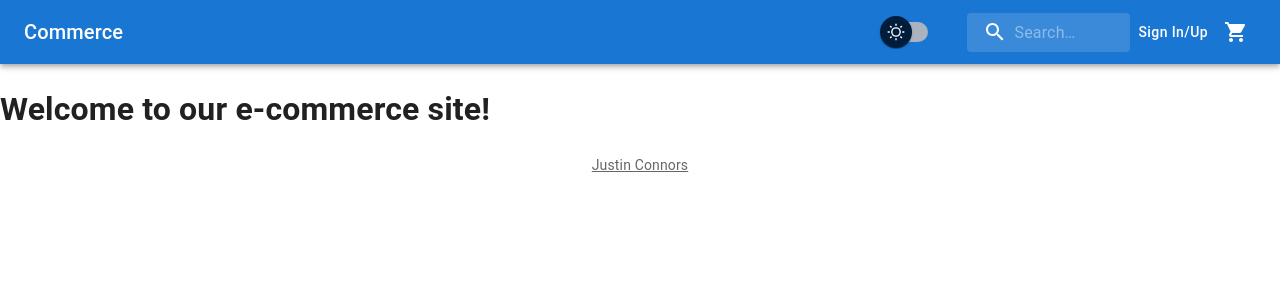
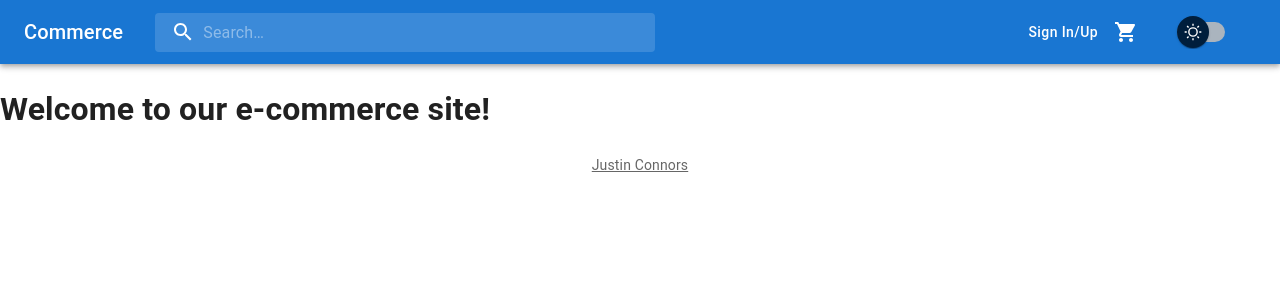
Before and after one commit to Justin-Connors/e-commerce-site, a React (Create React App) app in the folder client/: page / in a window 1280 px wide. Shown: the top 300 px of the page. Built offline with nearby package versions, Linux system fonts and the light colour scheme.

Commit message:
tweaks made to navbar to make it more clean

```diff
--- a/client/src/components/Nav/index.js
+++ b/client/src/components/Nav/index.js
@@ -5,8 +5,6 @@ import SearchIcon from "@mui/icons-material/Search";
 import CartIcon from "@mui/icons-material/ShoppingCart";
 import InputBase from "@mui/material/InputBase";
 import { Switch } from "@mui/material";
-import Brightness4Icon from "@mui/icons-material/Brightness4";
-import Brightness7Icon from "@mui/icons-material/Brightness7";
 // import User from "../../utils/User";
 
 const Search = styled("div")(({ theme }) => ({
@@ -118,14 +116,16 @@ const ThemeSwitch = () => {
 const Nav = () => {
   return (
     <AppBar position="static">
-      <Toolbar>
-        <Typography variant="h6" style={{ flexGrow: 1 }}>
-          Commerce
-        </Typography>
-        <Toolbar>
-          <ThemeSwitch />
-        </Toolbar>
-        <Search>
+      <Toolbar style={{ justifyContent: "flex-end" }}>
+        <Typography variant="h6">Commerce</Typography>
+        <Search
+          style={{
+            marginRight: "auto",
+            marginLeft: "2rem",
+            flexGrow: 1,
+            maxWidth: "500px",
+          }}
+        >
           <SearchIconWrapper>
             <SearchIcon />
           </SearchIconWrapper>
@@ -145,6 +145,9 @@ const Nav = () => {
         <IconButton color="inherit">
           <CartIcon />
         </IconButton>
+        <Toolbar style={{ alignSelf: "flex-end" }}>
+          <ThemeSwitch />
+        </Toolbar>
       </Toolbar>
     </AppBar>
   );
```
